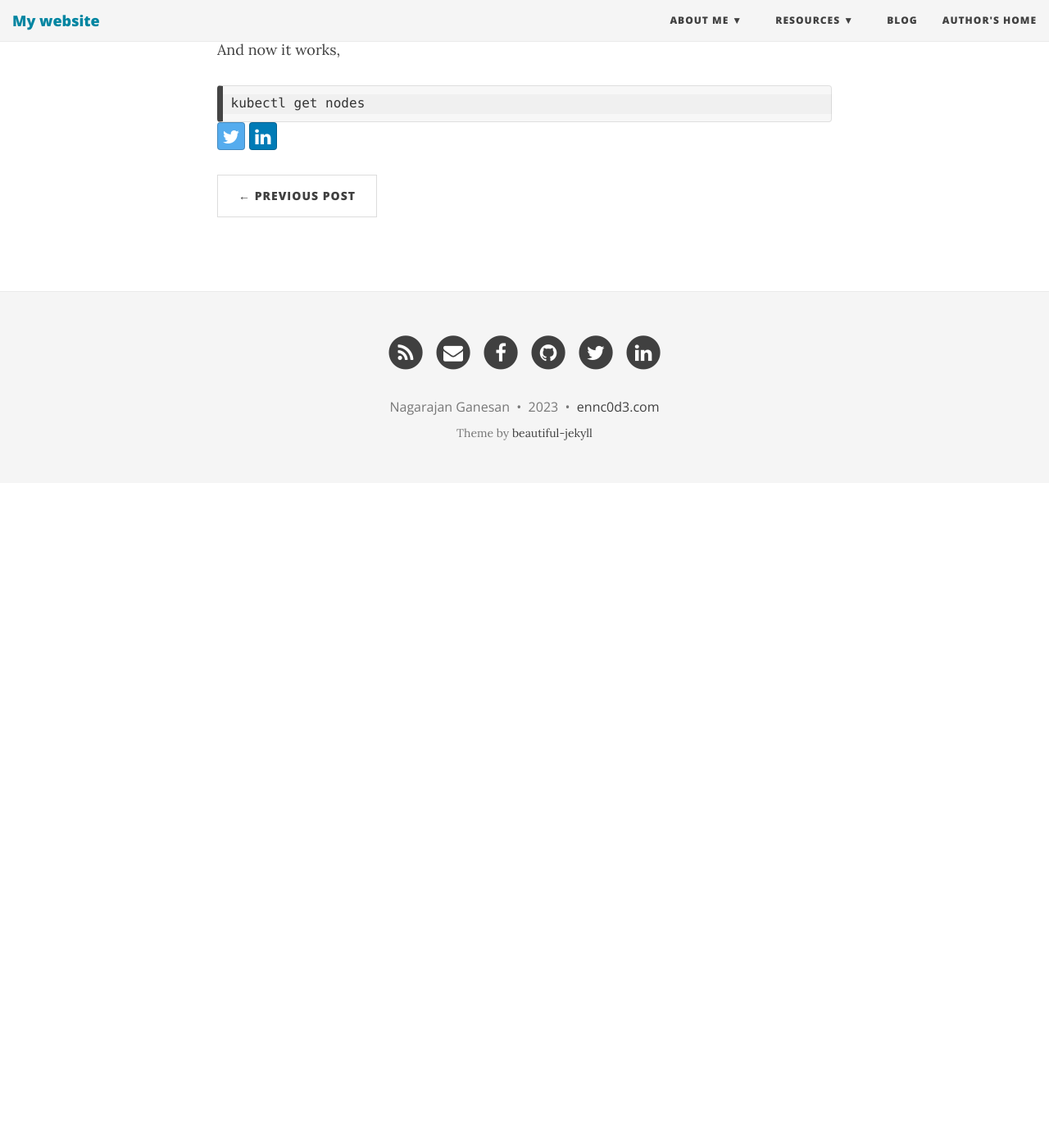
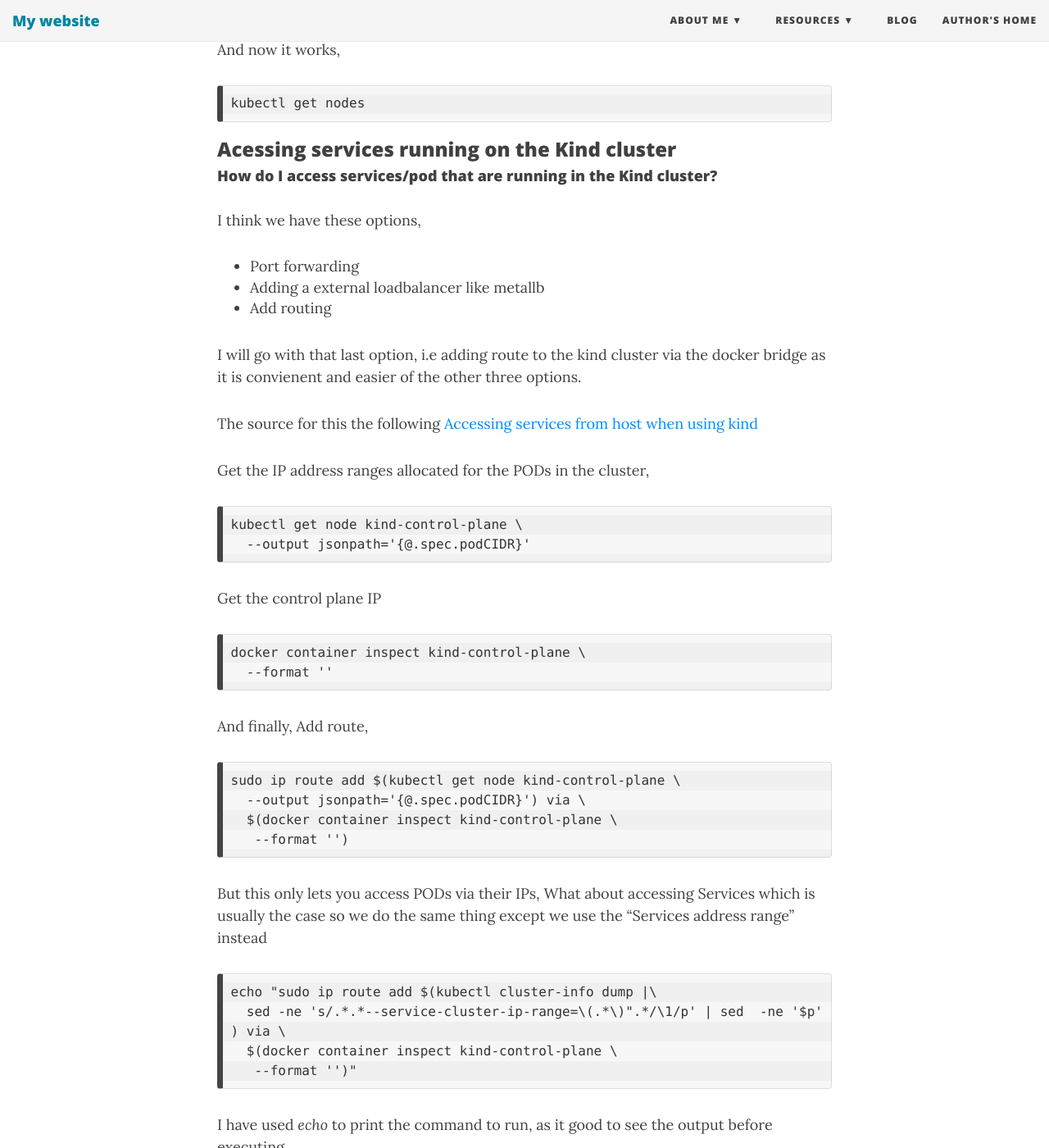
Before and after one commit to ennc0d3/ennc0d3.github.io, a Jekyll site: the page built from _posts/2023-02-10-Using-kind-cluster.md, in a window 1280 px wide and 1400 px high, scrolled down 2304 px. Shown: the whole window at 82% size. Built offline with Jekyll 4.4.1, drawn with Linux system fonts in a browser that asks for light colours; nearby versions of some CDN libraries; comment, search, counter and statistics services are not loaded; before the commit the page ends 2893 px from its top, so only the background shows below that; some of the changed text lies outside the part shown.

Commit message:
kind: Accessing the cluster

````diff
--- a/_posts/2023-02-10-Using-kind-cluster.md
+++ b/_posts/2023-02-10-Using-kind-cluster.md
@@ -77,3 +77,79 @@ And now it works,
 ```
 kubectl get nodes
 ```
+
+### Acessing services running on the Kind cluster
+
+#### How do I access services/pod that are running in the Kind cluster?
+
+I think we have these options,
+* Port forwarding
+* Adding a external loadbalancer like metallb
+* Add routing
+
+I will go with that last option, i.e adding route to the kind cluster via the docker bridge as it is
+convienent and easier of the other three options.
+
+The source for this the following [Accessing services from host when using kind](https://dustinspecker.com/posts/resolving-kubernetes-services-from-host-when-using-kind/)
+
+Get the IP address ranges allocated for the PODs in the cluster,
+
+```
+kubectl get node kind-control-plane \
+  --output jsonpath='{@.spec.podCIDR}'
+```
+
+Get the control plane IP
+
+```
+docker container inspect kind-control-plane \
+  --format '{{ .NetworkSettings.Networks.kind.IPAddress }}'
+```
+
+And finally, Add route,
+
+```
+sudo ip route add $(kubectl get node kind-control-plane \
+  --output jsonpath='{@.spec.podCIDR}') via \
+  $(docker container inspect kind-control-plane \
+   --format '{{ .NetworkSettings.Networks.kind.IPAddress }}')
+```
+
+But this only lets you access PODs via their IPs, What about accessing Services which is usually the
+case so we do the same thing except we use the "Services address range" instead
+
+```
+echo "sudo ip route add $(kubectl cluster-info dump |\
+  sed -ne 's/.*.*--service-cluster-ip-range=\(.*\)".*/\1/p' | sed  -ne '$p' ) via \
+  $(docker container inspect kind-control-plane \
+   --format '{{ .NetworkSettings.Networks.kind.IPAddress }}')"
+```
+I have used *echo* to print the command to run, as it good to see the output before
+executing.
+
+
+### Custom Storage classes
+
+#### How to do I create an non-custom storage class?
+
+Define the custom storgage class,
+```
+cat > networkblock-storageclass.yaml  <<_EOD_
+apiVersion: storage.k8s.io/v1
+kind: StorageClass
+metadata:
+  annotations:
+    storageclass.kubernetes.io/is-default-class: "false"
+  name: network-block
+  resourceVersion: "248"
+provisioner: rancher.io/local-path
+reclaimPolicy: Delete
+volumeBindingMode: WaitForFirstConsumer
+_EOD_
+```
+
+And create it,
+
+```
+kubectl apply -f networkblock-storageclass.yaml
+```
````
